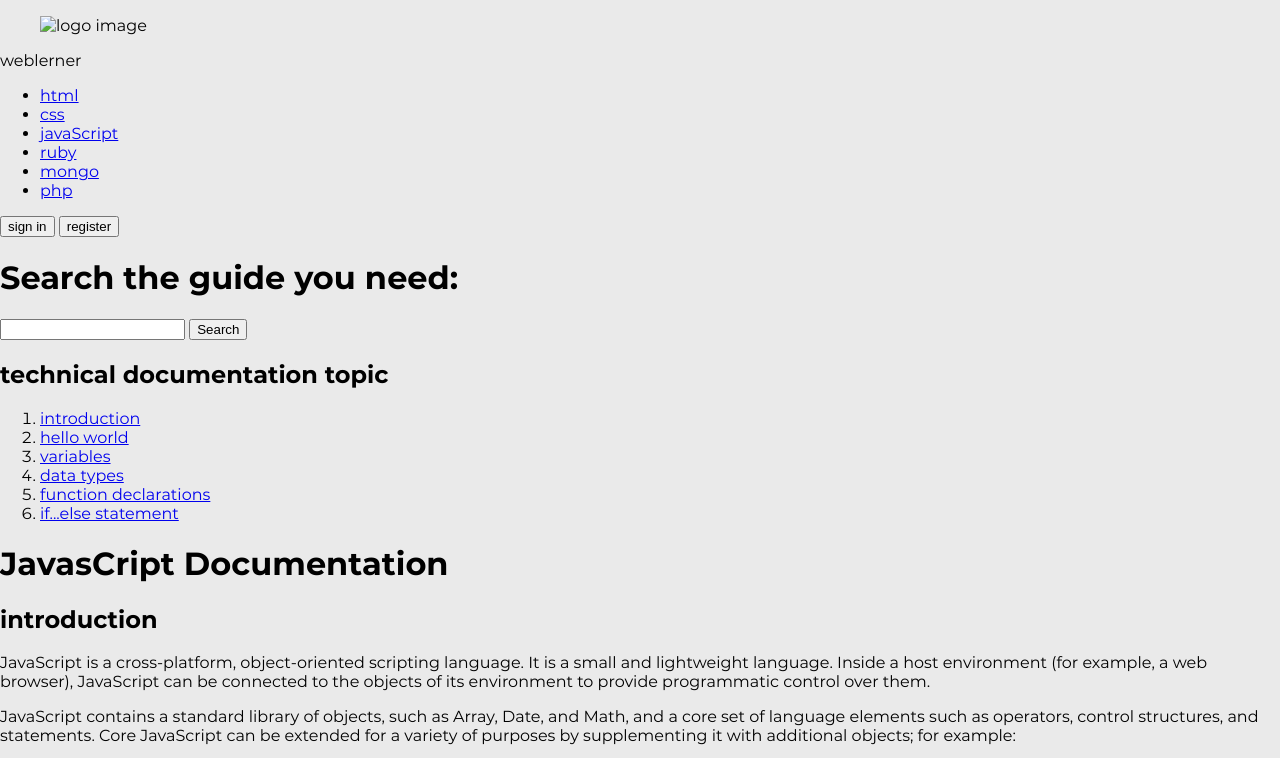
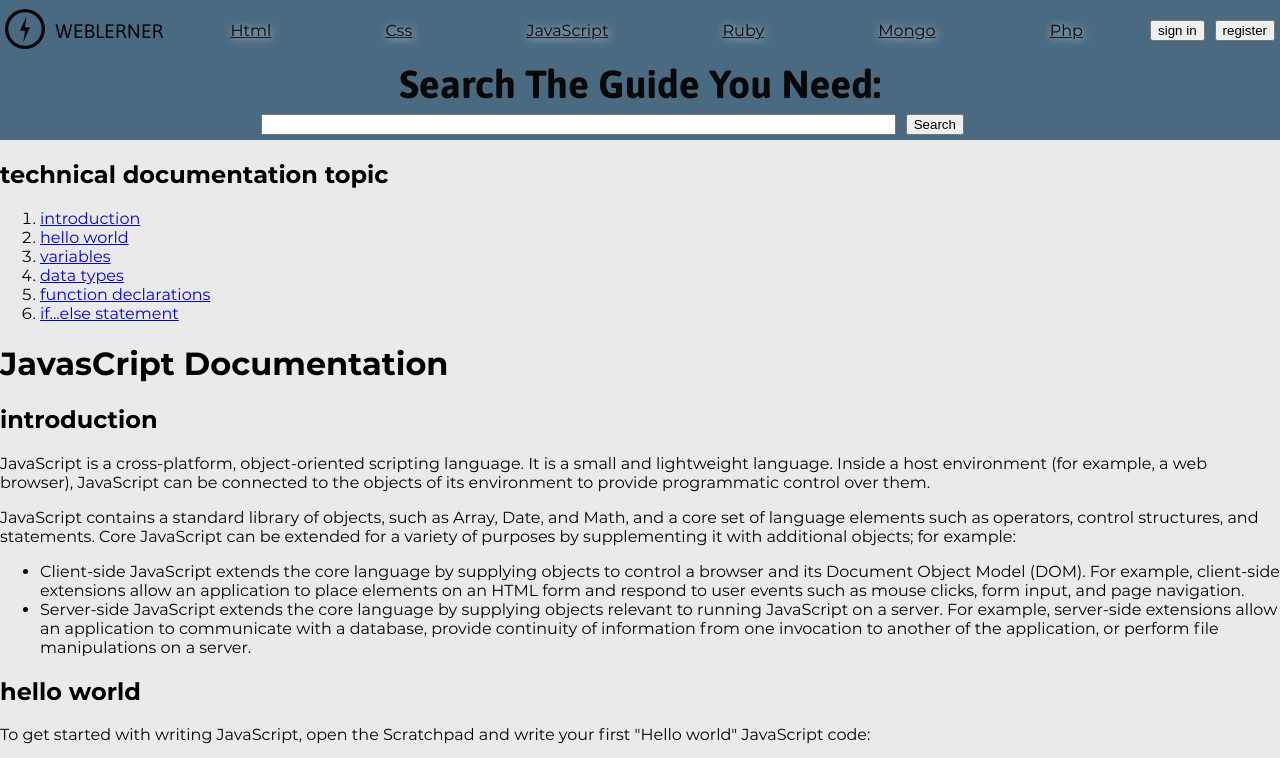
Before and after one commit to rzarroca/technical_doc_page, a plain HTML site: page index.html in a window 1280 px wide. Shown: the top 758 px of the page. Drawn offline with Linux system fonts and the light colour scheme.

Commit message:
first Header design finished

```diff
--- a/index.html
+++ b/index.html
@@ -13,9 +13,9 @@
         <header>
             <div class="fixed">
                 <figure>
-                    <img src="#" alt="logo image" />
+                    <img src="./images/logo.svg" alt="logo image" />
                 </figure>
-                <div>weblerner</div>
+                <div class="fixed-name">weblerner</div>
 
                 <nav id="fixedmenu">
                     <ul>
@@ -27,12 +27,11 @@
                         <li><a href="#" target="_blank">php</a></li>
                     </ul>
                 </nav>
-
                 <button>sign in</button>
                 <button>register</button>
             </div>
 
-            <form action="#">
+            <form class="form" action="#">
                 <label for="search">
                     <h1>Search the guide you need:</h1>
                     <input type="search" name="queryonpage" id="search" />
--- /dev/null
+++ b/styles/header.css
@@ -0,0 +1,67 @@
+header {
+    padding: 5px;
+    top: 0;
+    position: sticky;
+    background-color: var(--blue);
+    color: var(--black);
+}
+.fixed {
+    display: flex;
+    align-items: center;
+    gap: 10px;
+}
+
+.fixed > figure {
+    margin: 0px;
+    width: 40px;
+}
+
+.fixed-name {
+    font-family: var(--secondary-font);
+    text-transform: uppercase;
+    font-size: var(--medium);
+}
+
+#fixedmenu {
+    flex-grow: 1;
+}
+
+#fixedmenu > ul {
+    padding: 0;
+
+    display: flex;
+    justify-content: space-around;
+    list-style-type: none;
+}
+
+#fixedmenu a {
+    color: var(--black);
+    text-transform: capitalize;
+    text-shadow: 1px 1px 8px var(--gray);
+}
+
+#fixedmenu a:hover {
+    font-weight: bold;
+    text-shadow: 5px 5px 5px var(--green);
+}
+
+.form {
+    font-family: var(--secondary-font);
+    font-size: var(--medium);
+    text-transform: capitalize;
+}
+
+.form label {
+    margin: 0px auto;
+    text-align: center;
+}
+
+.form label h1 {
+    margin: 5px auto;
+}
+
+#search {
+    width: 50%;
+    margin-left: 20vw;
+    margin-right: 5px;
+}
--- a/styles/style.css
+++ b/styles/style.css
@@ -1,5 +1,6 @@
-@import '/styles/variables.css';
-@import '/styles/fonts.css';
+@import './variables.css';
+@import './fonts.css';
+@import './header.css';
 
 body {
     font-family: var(--main-font);
--- a/styles/variables.css
+++ b/styles/variables.css
@@ -9,7 +9,7 @@
 
     /* font variables*/
 
-    --ratio: 1.333;
+    --ratio: 1.222;
     --normal: 16px;
     --medium: calc(var(--normal) * var(--ratio));
     --big: calc(var(--normal) * 2 * var(--ratio));
```
Also changed, not shown: images/logo.svg (added).
